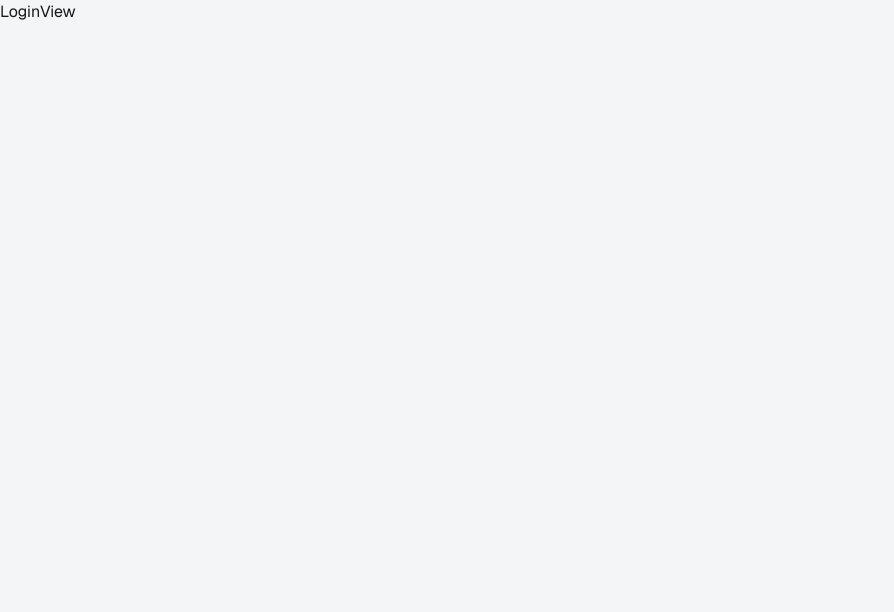
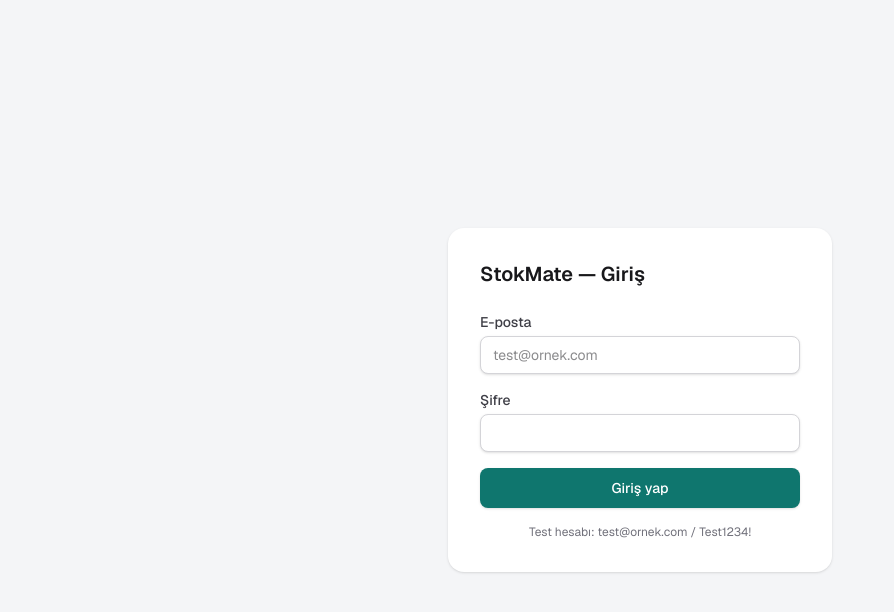
Before and after one commit to handeozcan/Vend-StokMate, a Next.js app in the folder stokmate-web/: page /login in a window 1280 px wide. Shown: the top 612 px of the page, without its empty margins (0-894 px from the left). Built offline with nearby package versions, Linux system fonts and the light colour scheme; no server answers.

Commit message:
feat: login page with zod validation and session persistence

```diff
--- /dev/null
+++ b/stokmate-web/features/auth/LoginForm.tsx
@@ -0,0 +1,63 @@
+'use client';
+
+import { useForm } from 'react-hook-form';
+import { zodResolver } from '@hookform/resolvers/zod';
+import { Button, Spinner } from '@/components/ui';
+import { Field } from '@/components/form';
+import { loginSchema, type LoginFormValues } from './schemas';
+import { useLogin } from './hooks';
+
+export function LoginForm() {
+  const {
+    register,
+    handleSubmit,
+    formState: { errors },
+  } = useForm<LoginFormValues>({
+    resolver: zodResolver(loginSchema),
+    defaultValues: { email: '', password: '' },
+  });
+  const login = useLogin();
+
+  const onSubmit = handleSubmit((values) => login.mutate(values));
+
+  return (
+    <form
+      onSubmit={onSubmit}
+      noValidate
+      className="w-full max-w-sm rounded-2xl bg-surface p-8 shadow-sm"
+    >
+      <h1 className="mb-6 text-xl font-semibold">StokMate — Giriş</h1>
+      <div className="flex flex-col gap-4">
+        {login.isError && (
+          <p className="rounded-lg bg-red-50 px-3 py-2 text-sm text-red-700 ring-1 ring-red-600/20">
+            {login.error.message}
+          </p>
+        )}
+        <Field
+          label="E-posta"
+          id="email"
+          type="email"
+          autoComplete="email"
+          placeholder="test@ornek.com"
+          error={errors.email?.message}
+          {...register('email')}
+        />
+        <Field
+          label="Şifre"
+          id="password"
+          type="password"
+          autoComplete="current-password"
+          error={errors.password?.message}
+          {...register('password')}
+        />
+        <Button type="submit" disabled={login.isPending} className="h-10">
+          {login.isPending && <Spinner />}
+          {login.isPending ? 'Giriş yapılıyor…' : 'Giriş yap'}
+        </Button>
+        <p className="text-center text-xs text-zinc-500">
+          Test hesabı: test@ornek.com / Test1234!
+        </p>
+      </div>
+    </form>
+  );
+}
--- a/stokmate-web/features/auth/LoginView.tsx
+++ b/stokmate-web/features/auth/LoginView.tsx
@@ -1,4 +1,39 @@
-// STUB — replaced in Task 9
+'use client';
+
+import { useEffect } from 'react';
+import { useRouter, useSearchParams } from 'next/navigation';
+import { useAuthStore } from '@/store/auth';
+import { PageSplash } from '@/components/ui';
+import { LoginForm } from './LoginForm';
+
 export function LoginView() {
-  return <div>LoginView</div>;
+  const router = useRouter();
+  const searchParams = useSearchParams();
+  const hydrated = useAuthStore((s) => s.hydrated);
+  const accessToken = useAuthStore((s) => s.accessToken);
+
+  useEffect(() => {
+    void useAuthStore.persist.rehydrate();
+  }, []);
+
+  // Already authed (or just logged in — the store update rerenders this):
+  // go back where the guard intercepted, or to the products list.
+  useEffect(() => {
+    if (hydrated && accessToken) {
+      const from = searchParams.get('from');
+      // Only same-app paths — never an external or protocol-relative URL.
+      const safe = from && from.startsWith('/') && !from.startsWith('//');
+      router.replace(safe ? from : '/products');
+    }
+  }, [hydrated, accessToken, searchParams, router]);
+
+  if (!hydrated) {
+    return <PageSplash />;
+  }
+
+  return (
+    <div className="grid min-h-dvh place-items-center bg-background p-4">
+      <LoginForm />
+    </div>
+  );
 }
--- /dev/null
+++ b/stokmate-web/features/auth/hooks.ts
@@ -0,0 +1,13 @@
+import { useMutation } from '@tanstack/react-query';
+import { authApi } from '@/api/auth';
+import { useAuthStore } from '@/store/auth';
+
+export function useLogin() {
+  const setSession = useAuthStore((s) => s.setSession);
+
+  return useMutation({
+    mutationFn: ({ email, password }: { email: string; password: string }) =>
+      authApi.login(email, password),
+    onSuccess: setSession,
+  });
+}
--- /dev/null
+++ b/stokmate-web/features/auth/schemas.ts
@@ -0,0 +1,8 @@
+import { z } from 'zod';
+
+export const loginSchema = z.object({
+  email: z.string().min(1, 'E-posta zorunludur.').email('Geçerli bir e-posta girin.'),
+  password: z.string().min(1, 'Şifre zorunludur.'),
+});
+
+export type LoginFormValues = z.infer<typeof loginSchema>;
```
